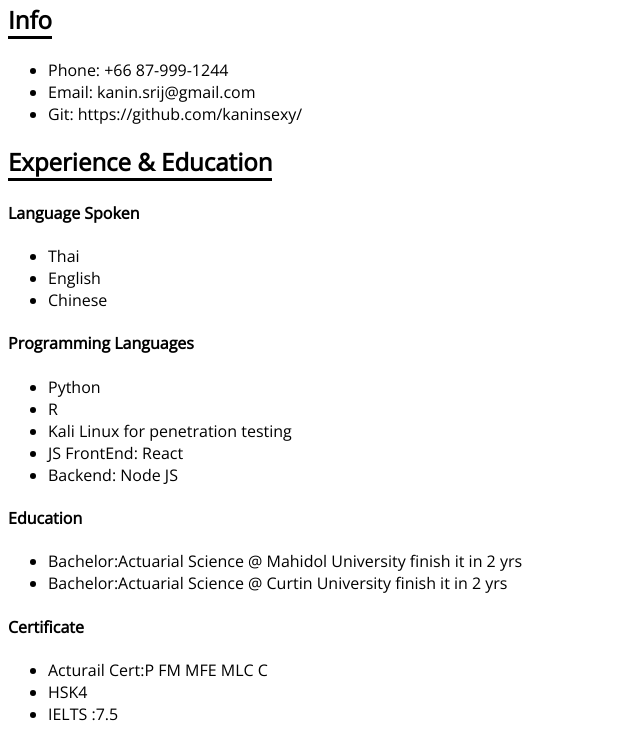
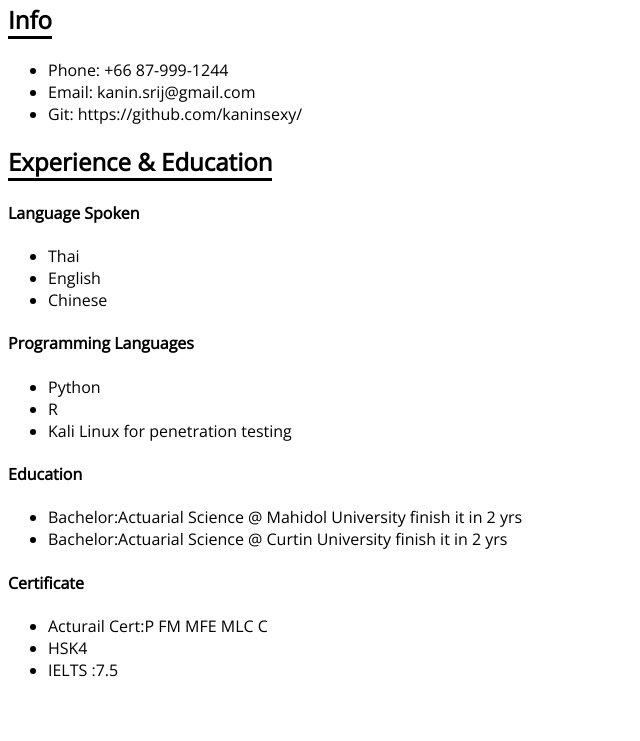
Before and after one commit to kaninsexy/resume, a plain HTML site: page index.html in a window 1280 px wide. Shown: the part 86-827 px from the top of the page, without its empty margins (0-640 px from the left). After the commit the page ends 800 px from the top, so only its background shows below. Drawn offline with nearby package versions, Linux system fonts and the light colour scheme.

Commit message:
Update index.html

```diff
--- a/index.html
+++ b/index.html
@@ -43,8 +43,6 @@
         <li>Python</li>
         <li>R</li>
         <li>Kali Linux for penetration testing</li>
-        <li>JS FrontEnd: React</li>
-        <li>Backend: Node JS</li>
       </ul>
     </div>
     <div>
```
